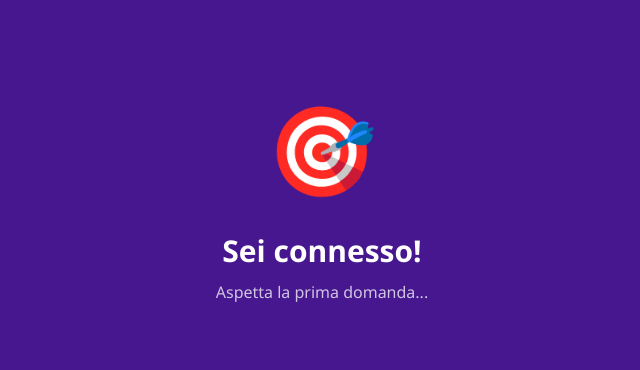
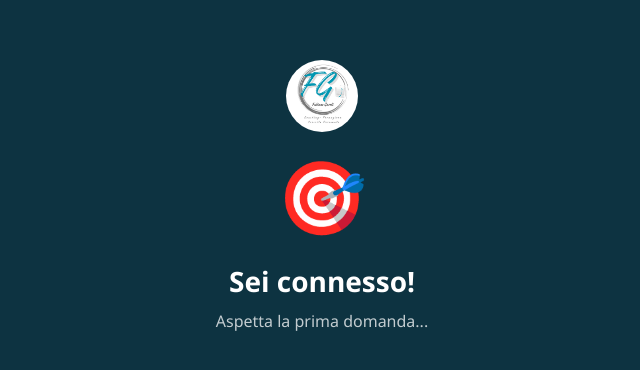
Before and after one commit to fabianogaroli-afk/TEST_Live, a website: page public/index.html in a window 1280 px wide. Shown: the part 204-574 px from the top of the page, without its empty margins (318-958 px from the left). Drawn offline with nearby package versions, Linux system fonts and the light colour scheme; no server answers.

Commit message:
Update index.html

```diff
--- a/public/index.html
+++ b/public/index.html
@@ -10,7 +10,7 @@
 
     body {
       font-family: 'Segoe UI', system-ui, sans-serif;
-      background: #46178F;
+      background: #0d3341;
       color: white;
       min-height: 100dvh;
       display: flex;
@@ -37,17 +37,25 @@
       to   { opacity: 1; transform: translateY(0); }
     }
 
-    /* ── WAITING ── */
+    .logo {
+      width: 72px; height: 72px;
+      border-radius: 50%;
+      object-fit: cover;
+      background: white;
+      padding: 3px;
+      margin-bottom: 16px;
+    }
+
     .waiting-emoji {
-      font-size: 88px;
+      font-size: 72px;
       animation: bounce 1.6s ease-in-out infinite;
-      margin-bottom: 20px;
+      margin-bottom: 16px;
     }
     @keyframes bounce {
       0%, 100% { transform: translateY(0); }
       50%       { transform: translateY(-18px); }
     }
-    .waiting-title { font-size: 30px; font-weight: 900; margin-bottom: 10px; }
+    .waiting-title { font-size: 28px; font-weight: 900; margin-bottom: 10px; }
     .waiting-sub   { font-size: 16px; opacity: 0.75; }
     .dots::after {
       content: '';
@@ -60,7 +68,6 @@
       100% { content: '...'; }
     }
 
-    /* ── QUESTION ── */
     .q-header {
       background: rgba(255,255,255,0.15);
       border-radius: 18px;
@@ -102,12 +109,10 @@
     .answer-btn[data-i="3"] { background: #26890C; }
     .answer-icon { font-size: 22px; flex-shrink: 0; }
 
-    /* ── VOTED ── */
-    .big-emoji  { font-size: 88px; margin-bottom: 18px; }
+    .big-emoji  { font-size: 80px; margin-bottom: 18px; }
     .big-title  { font-size: 28px; font-weight: 900; margin-bottom: 10px; }
     .big-sub    { font-size: 15px; opacity: 0.75; }
 
-    /* ── RESULTS ── */
     .results-q {
       font-size: 16px;
       font-weight: 700;
@@ -116,12 +121,7 @@
       line-height: 1.3;
     }
     .res-bars { width: 100%; margin-bottom: 18px; }
-    .res-row  {
-      display: flex;
-      align-items: center;
-      gap: 8px;
-      margin-bottom: 10px;
-    }
+    .res-row  { display: flex; align-items: center; gap: 8px; margin-bottom: 10px; }
     .res-chip {
       width: 30px; height: 30px;
       border-radius: 6px;
@@ -150,17 +150,10 @@
     .res-bar[data-i="1"] { background: #1368CE; }
     .res-bar[data-i="2"] { background: #D89E00; }
     .res-bar[data-i="3"] { background: #26890C; }
-    .res-pct {
-      width: 38px;
-      text-align: right;
-      font-size: 14px;
-      font-weight: 800;
-      flex-shrink: 0;
-    }
+    .res-pct { width: 38px; text-align: right; font-size: 14px; font-weight: 800; flex-shrink: 0; }
 
-    /* ── FINISHED ── */
     .fin-emoji {
-      font-size: 88px;
+      font-size: 80px;
       margin-bottom: 18px;
       animation: pop 0.5s ease-out;
     }
@@ -173,6 +166,7 @@
 <body>
 
 <div id="s-waiting" class="screen active">
+  <img src="/logo.png" class="logo" alt="Logo">
   <div class="waiting-emoji">🎯</div>
   <div class="waiting-title">Sei connesso!</div>
   <div class="waiting-sub">Aspetta la prima domanda<span class="dots"></span></div>
@@ -199,6 +193,7 @@
 </div>
 
 <div id="s-finished" class="screen">
+  <img src="/logo.png" class="logo" alt="Logo">
   <div class="fin-emoji">🏆</div>
   <div class="big-title">Grazie!</div>
   <div class="big-sub">Hai completato il quiz.<br>Ottimo lavoro! 🎉</div>
@@ -218,7 +213,6 @@ socket.on('state', ({ phase, question, votes, totalVotes }) => {
   if (phase === 'waiting') {
     hasVoted = false;
     show('s-waiting');
-
   } else if (phase === 'voting') {
     hasVoted = false;
     if (question) {
@@ -227,17 +221,14 @@ socket.on('state', ({ phase, question, votes, totalVotes }) => {
       buildAnswers(question.answers);
     }
     show('s-question');
-
   } else if (phase === 'closed') {
     show('s-voted');
-
   } else if (phase === 'results') {
     if (question && votes) {
       document.getElementById('res-q-text').textContent = question.emoji + '  ' + question.text;
       buildResults(question.answers, votes, totalVotes);
     }
     show('s-results');
-
   } else if (phase === 'finished') {
     show('s-finished');
   }
@@ -272,7 +263,6 @@ function buildResults(answers, votes, totalVotes) {
   const container = document.getElementById('res-bars');
   container.innerHTML = '';
   const total = totalVotes || 1;
-
   answers.forEach((text, i) => {
     const count = votes[i] || 0;
     const pct = totalVotes > 0 ? Math.round((count / total) * 100) : 0;
@@ -286,7 +276,6 @@ function buildResults(answers, votes, totalVotes) {
       <div class="res-pct" id="pp-${i}">0%</div>`;
     container.appendChild(row);
   });
-
   requestAnimationFrame(() => {
     answers.forEach((_, i) => {
       const count = votes[i] || 0;
```
